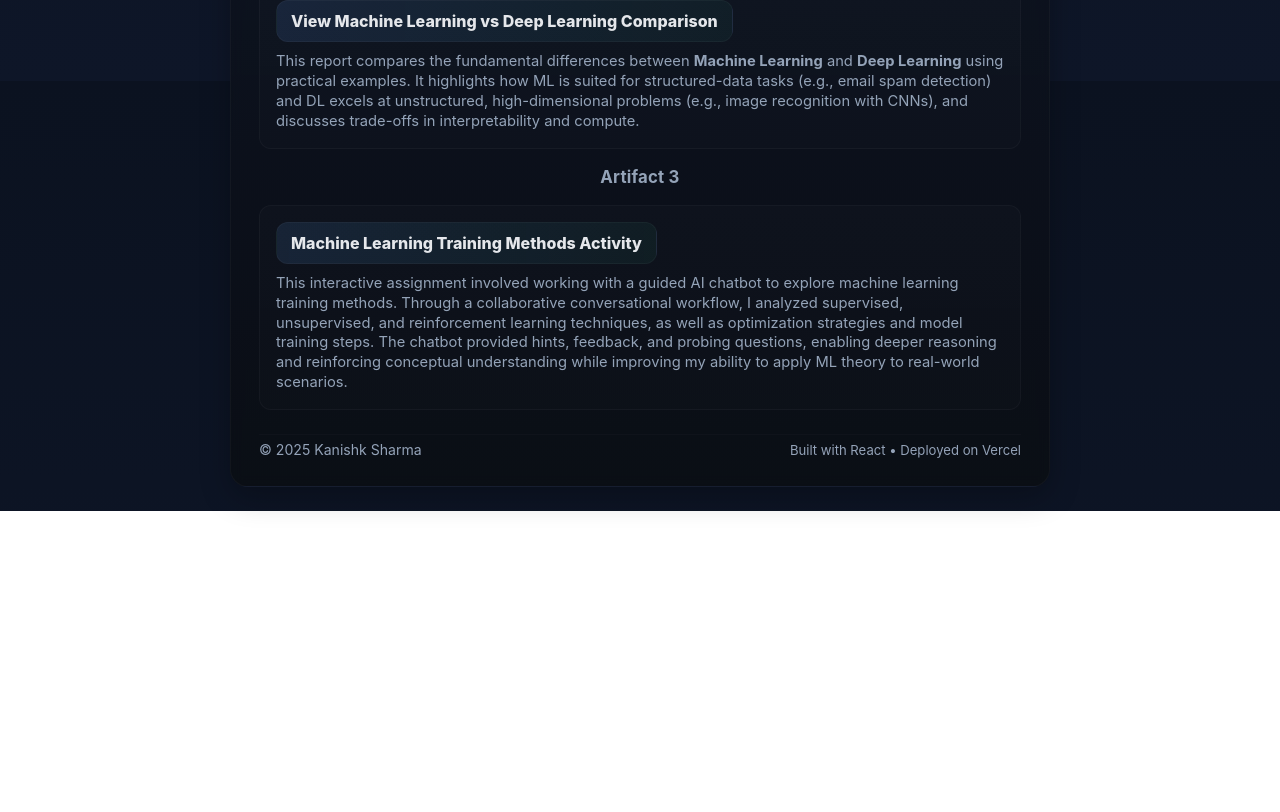
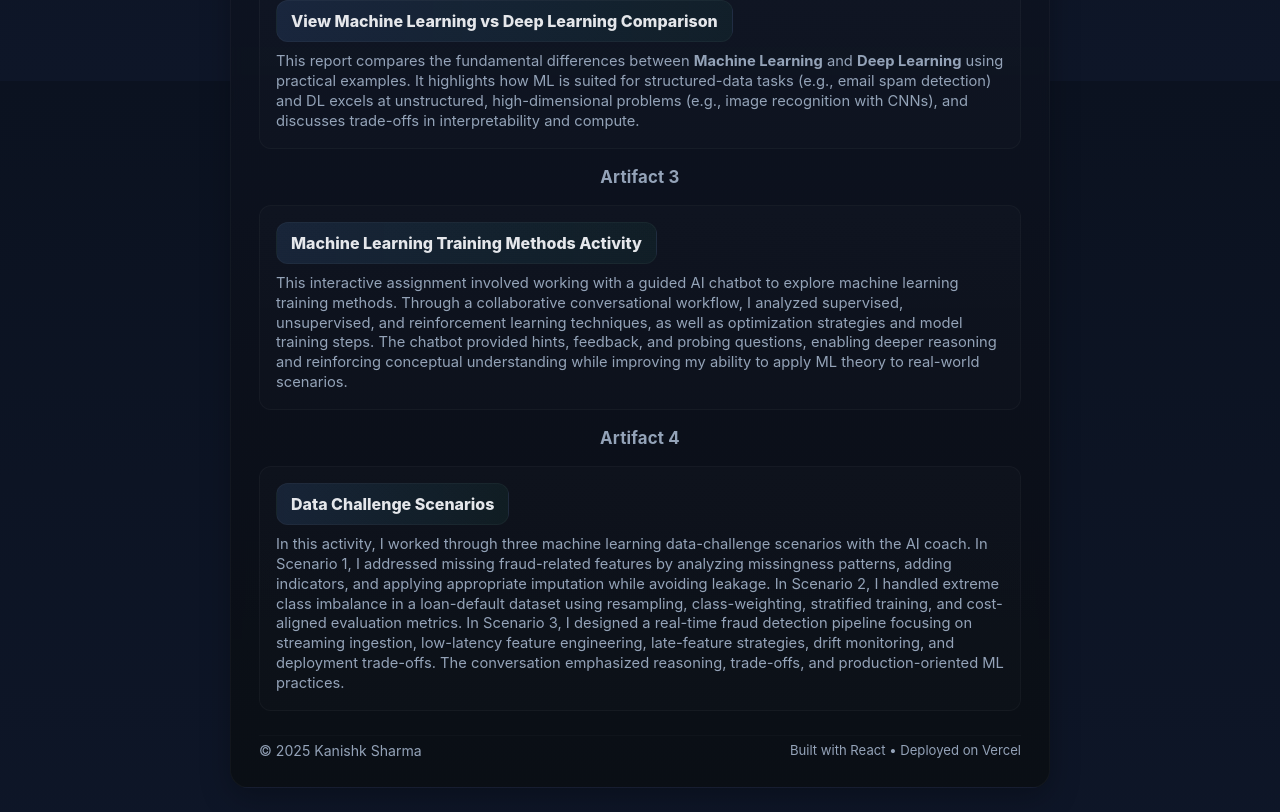
Before and after one commit to KanishkSharma7/Assignment1.6_Submission, a JavaScript app in the folder client/: page / in a window 1280 px wide. Shown: the part 719-1531 px from the top of the page. Before the commit the page ends 1230 px from the top, so only its background shows below. Built offline with nearby package versions, Linux system fonts and the light colour scheme; the HTML template or start-up script is replaced by a standard one.

Commit message:
added artifact 4

```diff
--- a/client/src/App.js
+++ b/client/src/App.js
@@ -116,6 +116,24 @@ export default function App() {
           </p>
         </div>
 
+        <h2 className="artifact-title">Artifact 4</h2>
+        <div className="deliverable">
+          <div className="deliverable-row">
+            <a
+              className="btn deliverable-btn"
+              href="https://student.schoolai.com/student-space?sessionId=cmicl025j05nn102o420u21az"
+              target="_blank"
+              rel="noreferrer"
+            >
+              Data Challenge Scenarios
+            </a>
+          </div>
+
+          <p className="deliverable-desc">
+            In this activity, I worked through three machine learning data-challenge scenarios with the AI coach. In Scenario 1, I addressed missing fraud-related features by analyzing missingness patterns, adding indicators, and applying appropriate imputation while avoiding leakage. In Scenario 2, I handled extreme class imbalance in a loan-default dataset using resampling, class-weighting, stratified training, and cost-aligned evaluation metrics. In Scenario 3, I designed a real-time fraud detection pipeline focusing on streaming ingestion, low-latency feature engineering, late-feature strategies, drift monitoring, and deployment trade-offs. The conversation emphasized reasoning, trade-offs, and production-oriented ML practices.
+          </p>
+        </div>
+
         {/* FOOTER */}
         <footer className="footer">
           <div>© {new Date().getFullYear()} {PROFILE.name}</div>
```
